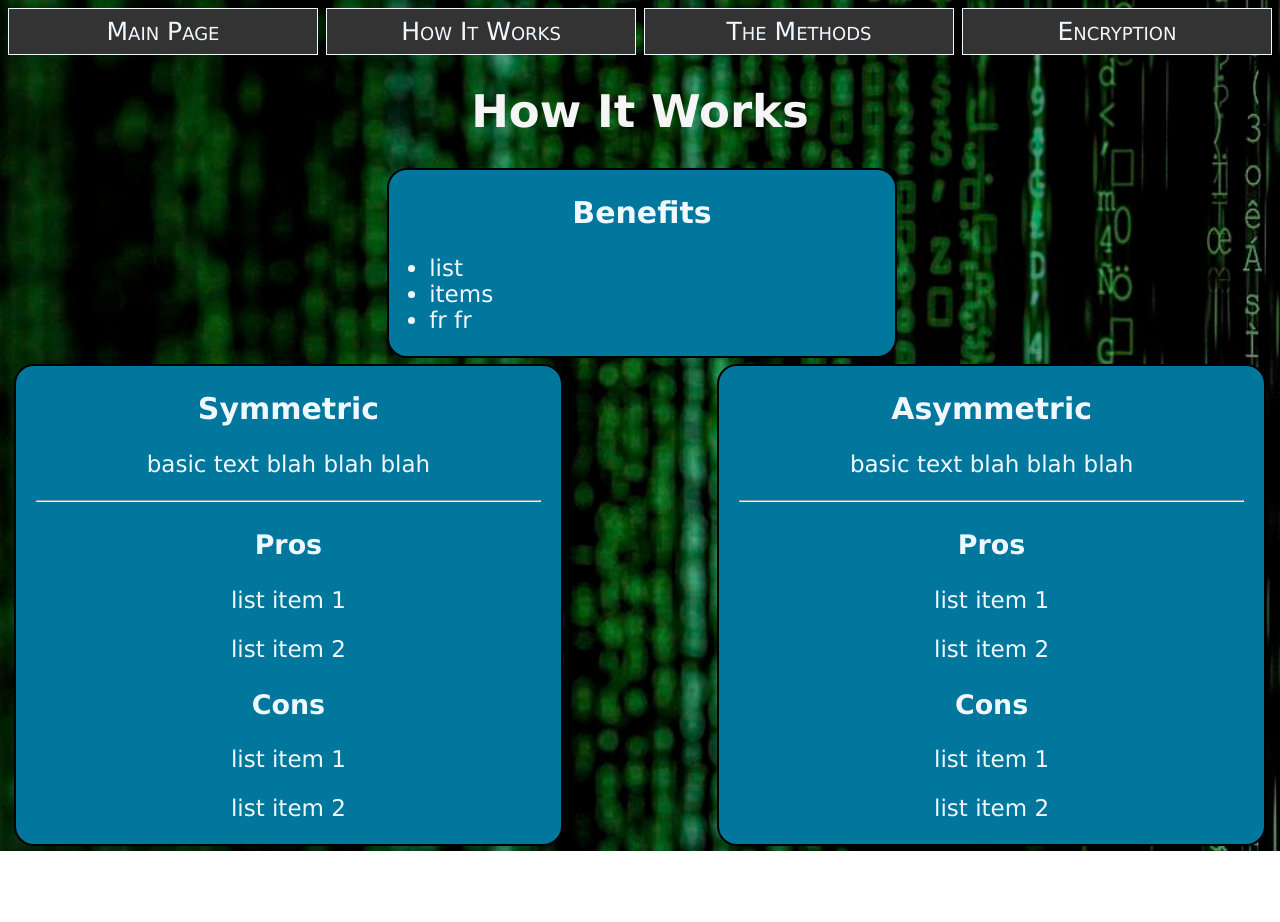
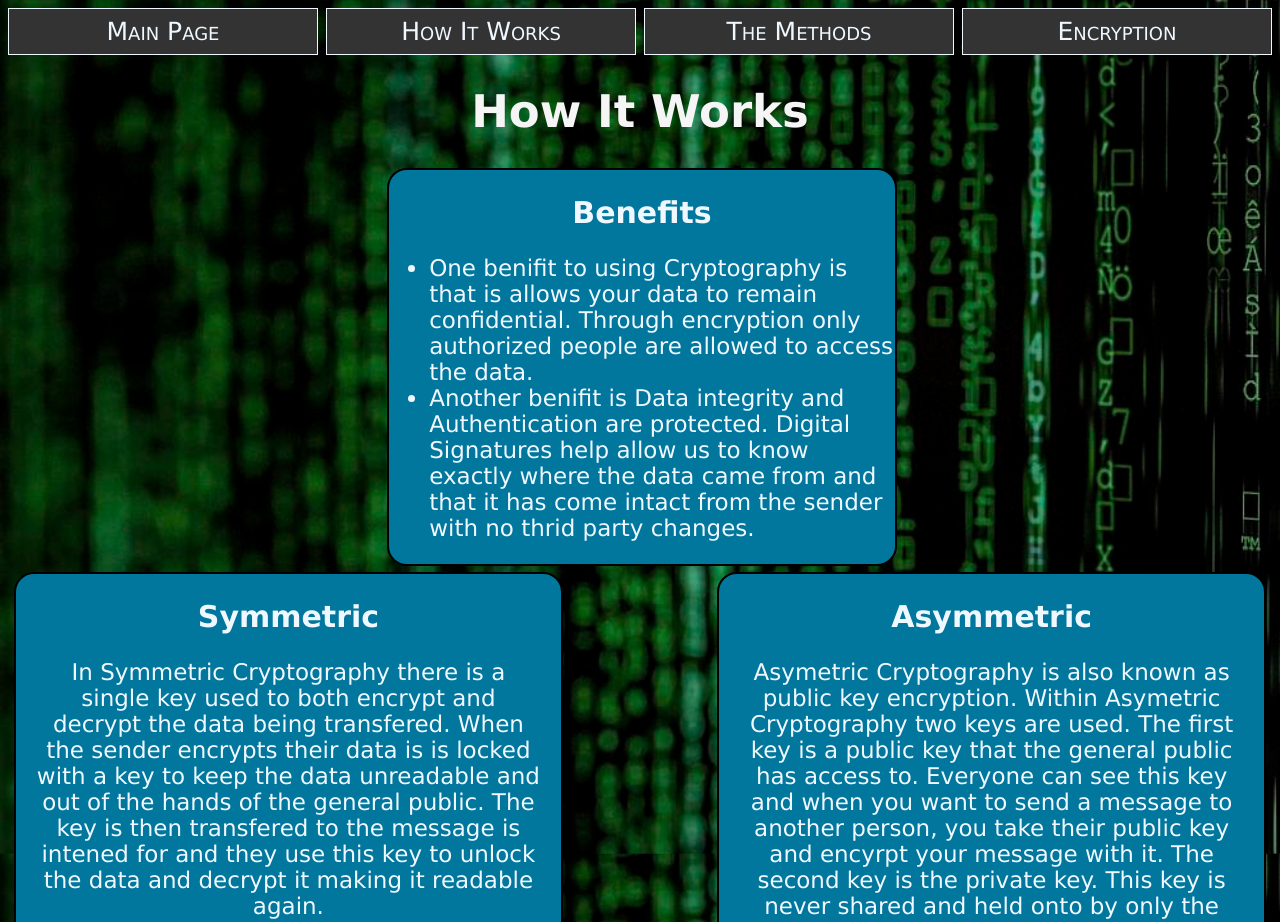
Before and after one commit to Mkingsley16/BrickHack, a website: page how.html in a window 1280 px wide. Shown: the top 922 px of the page. Before the commit the page ends 851 px from the top, so only its background shows below. Drawn offline with Linux system fonts and the light colour scheme.

Commit message:
adding how to info

```diff
--- a/how.html
+++ b/how.html
@@ -25,13 +25,12 @@
         </h2>
         <ul>
             <li>
-                list
+                One benifit to using Cryptography is that is allows your data to remain confidential. Through encryption
+only authorized people are allowed to access the data.
             </li>
             <li>
-                items
-            </li>
-            <li>
-                fr fr
+                Another benifit is Data integrity and Authentication are protected. Digital Signatures help allow us to
+know exactly where the data came from and that it has come intact from the sender with no thrid party changes.
             </li>
         </ul>
     </article>
@@ -41,38 +40,46 @@
                 Symmetric
             </h2>
             <p>
-                basic text blah blah blah
+                In Symmetric Cryptography there is a single key used to both encrypt and
+decrypt the data being transfered. When the sender encrypts their data is is locked with a key
+to keep the data unreadable and out of the hands of the general public. The key is then transfered to the
+message is intened for and they use this key to unlock the data and decrypt it making it readable again.
+
             </p>
             <hr>
             <h3>
                 Pros
             </h3>
-            <p>list item 1</p>
-            <p>list item 2</p>
+            <p>Symmetric Cryptography is fast and efficient taking little to no time to encrypt and decrypt</p>
             <h3>
                 Cons
             </h3>
-            <p>list item 1</p>
-            <p>list item 2</p>
+            <p>Having only one key is a secuirty risk. If the key is lost or stolen, an outside source now has access
+                to your messages even if they are encrypted. </p>
         </article>
         <article class="right">
             <h2>
                 Asymmetric
             </h2>
             <p>
-                basic text blah blah blah
+                Asymetric Cryptography is also known as public key encryption. Within Asymetric
+Cryptography two keys are used. The first key is a public key that the general public has access to.
+Everyone can see this key and when you want to send a message to another person, you take their public key
+and encyrpt your message with it. The second key is the private key. This key is never shared and held onto
+by only the sender. When they recive a message encrypt by their public key found onoine, they use their
+private key to decrypt the message and see the original content sent by the original source.
             </p>
             <hr>
             <h3>
                 Pros
             </h3>
-            <p>list item 1</p>
-            <p>list item 2</p>
+            <p>Asymetric Cryptography is much more secure. There is no need to transer keys so it keeps your
+                data secure so that only the people who are intened to recive the information actually get it.</p>
             <h3>
                 Cons
             </h3>
-            <p>list item 1</p>
-            <p>list item 2</p>
+            <p>Due to the extra steps of using 2 keys the encryption process is over a million times slower
+                than Symmetric encryption.</p>
         </article>
     </div>
     <br>
```
